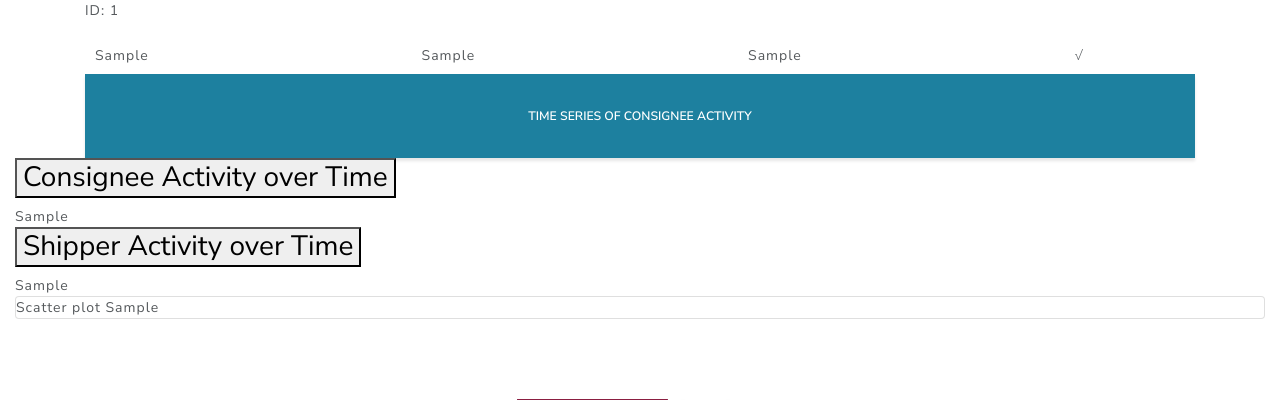
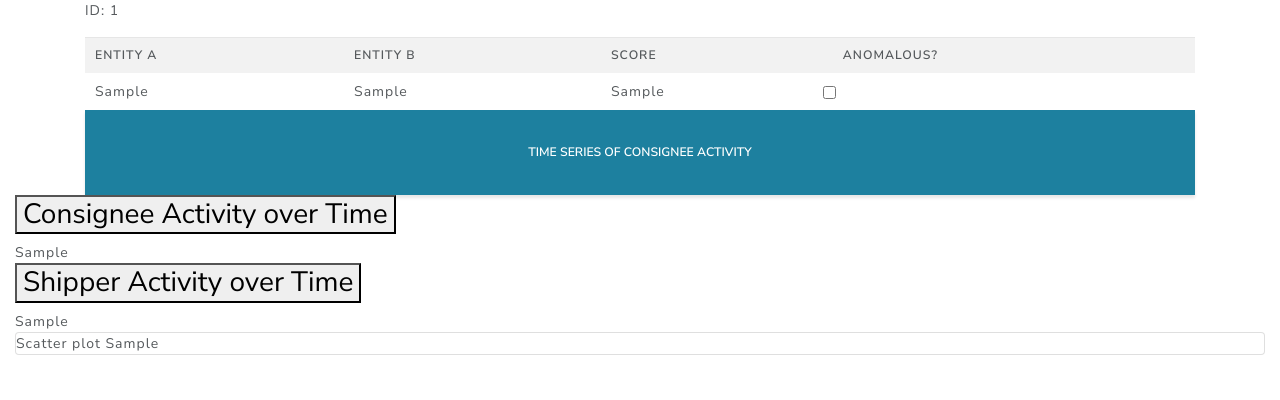
Before and after one commit to ddatta-DAC/wwf_site_p1, a Django app: template home/templates/hitl_record_detail.html in a window 1280 px wide. Shown: the part 80-480 px from the top of the page. Run offline with Django 3.2, Linux system fonts and the light colour scheme; the template is opened without the code that fills it: most values are stand-ins (such as "Sample title", 1, 10 or a date in 2020); some libraries are stand-ins or nearby versions.

Commit message:
Add real checkbox to pair table

```diff
--- a/home/hitl/views.py
+++ b/home/hitl/views.py
@@ -58,8 +58,9 @@ class RecordDetailView(DetailView):
         pairs = [[
             list(y[0].keys())[0],
             list(y[1].keys())[0],
-            y[2]
-        ] for y in sorted_pairs]
+            y[2],
+            i
+        ] for i, y in enumerate(sorted_pairs)]
 
         context["fig1"] = fig1
         context["fig2"] = fig2
--- a/home/templates/hitl_record_detail.html
+++ b/home/templates/hitl_record_detail.html
@@ -14,13 +14,19 @@
  {#  fig1|safe #}
  {#  fig2|safe #}
 
-<table id="pair_table">
+<table id="pair_table" class="table table-striped">
+  <tr>
+    <th>Entity A</th>
+    <th>Entity B</th>
+    <th>Score</th>
+    <th>Anomalous?</th>
+  </tr>
 {% for pair in pairs %}
   <tr>
     <td>{{ pair.0 }}</td>
     <td>{{ pair.1 }}</td>
     <td>{{ pair.2 }}</td>
-    <td>√</td>
+    <td><input class="form-check-input" type="checkbox" id="pair-check-{{ pair.3 }}" value="pair-{{ pair.3 }}"></td>
   </tr>
 {% endfor %}
 </table>
```
